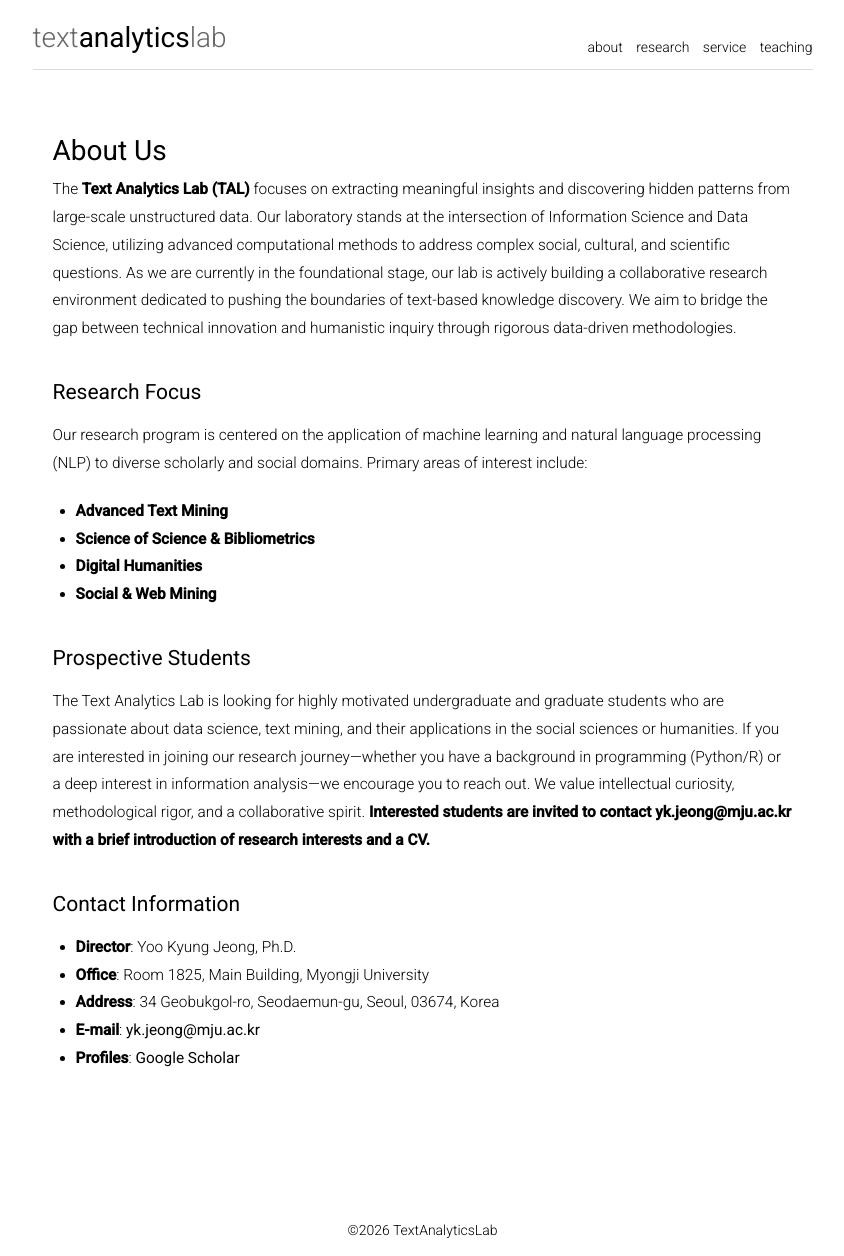
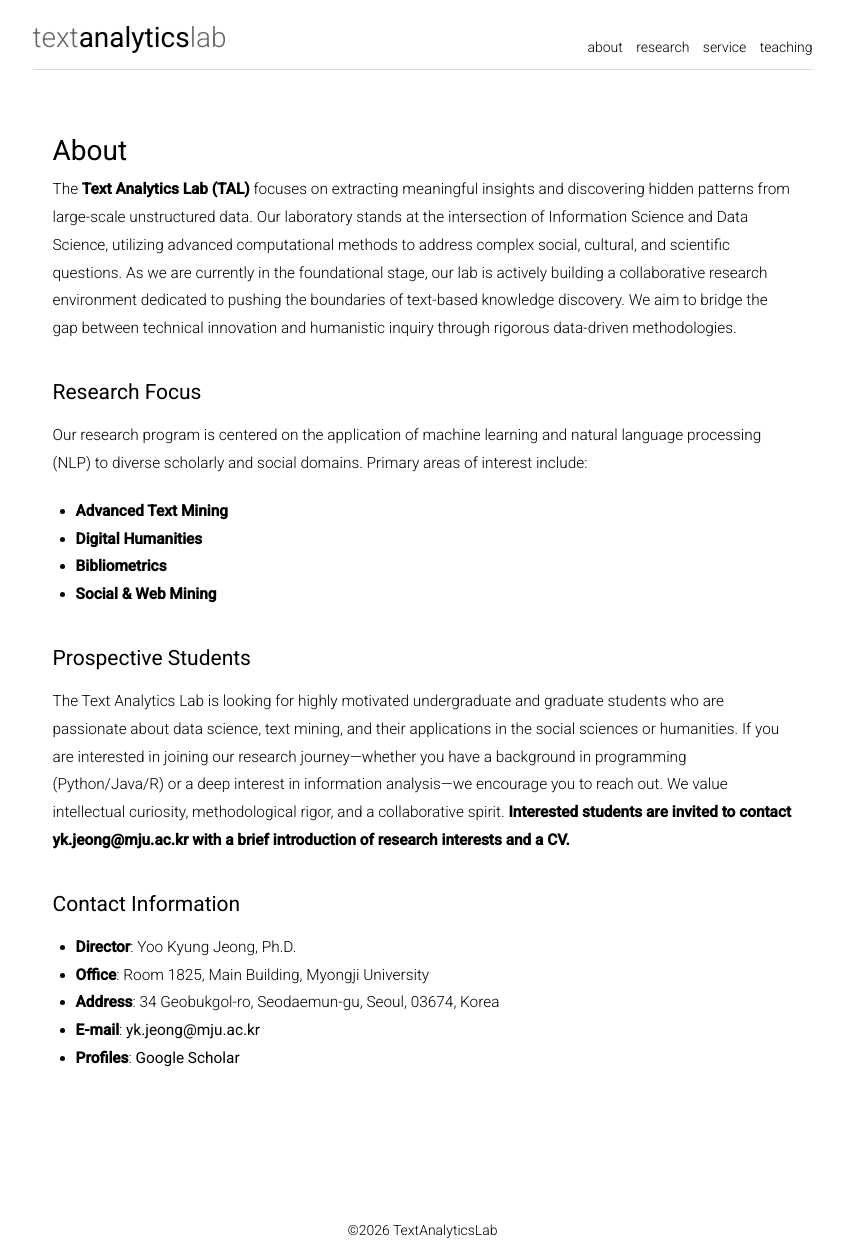
Before and after one commit to katejeong/katejeong.github.io, a Jekyll site: the page built from index.md, in a window 1280 px wide. Shown: the whole page, without its empty margins (210-1054 px from the left). Built offline with Jekyll 4.4.1, drawn with Linux system fonts in a browser that asks for light colours.

Commit message:
Add files via upload

```diff
--- a/index.md
+++ b/index.md
@@ -5,7 +5,7 @@ description:
 ---
 
 
-## About Us
+## About
 
 The **Text Analytics Lab (TAL)**  focuses on extracting meaningful insights and discovering hidden patterns from large-scale unstructured data. Our laboratory stands at the intersection of Information Science and Data Science, utilizing advanced computational methods to address complex social, cultural, and scientific questions.
 As we are currently in the foundational stage, our lab is actively building a collaborative research environment dedicated to pushing the boundaries of text-based knowledge discovery. We aim to bridge the gap between technical innovation and humanistic inquiry through rigorous data-driven methodologies.
@@ -15,14 +15,14 @@ As we are currently in the foundational stage, our lab is actively building a co
 Our research program is centered on the application of machine learning and natural language processing (NLP) to diverse scholarly and social domains. Primary areas of interest include:
 
 * **Advanced Text Mining**
-* **Science of Science & Bibliometrics**
 * **Digital Humanities**
+* **Bibliometrics**
 * **Social & Web Mining**
 
 ### Prospective Students
 
 The Text Analytics Lab is looking for highly motivated undergraduate and graduate students who are passionate about data science, text mining, and their applications in the social sciences or humanities.
-If you are interested in joining our research journey—whether you have a background in programming (Python/R) or a deep interest in information analysis—we encourage you to reach out. We value intellectual curiosity, methodological rigor, and a collaborative spirit.
+If you are interested in joining our research journey—whether you have a background in programming (Python/Java/R) or a deep interest in information analysis—we encourage you to reach out. We value intellectual curiosity, methodological rigor, and a collaborative spirit.
 **Interested students are invited to contact yk.jeong@mju.ac.kr with a brief introduction of research interests and a CV.**
 
 
```
